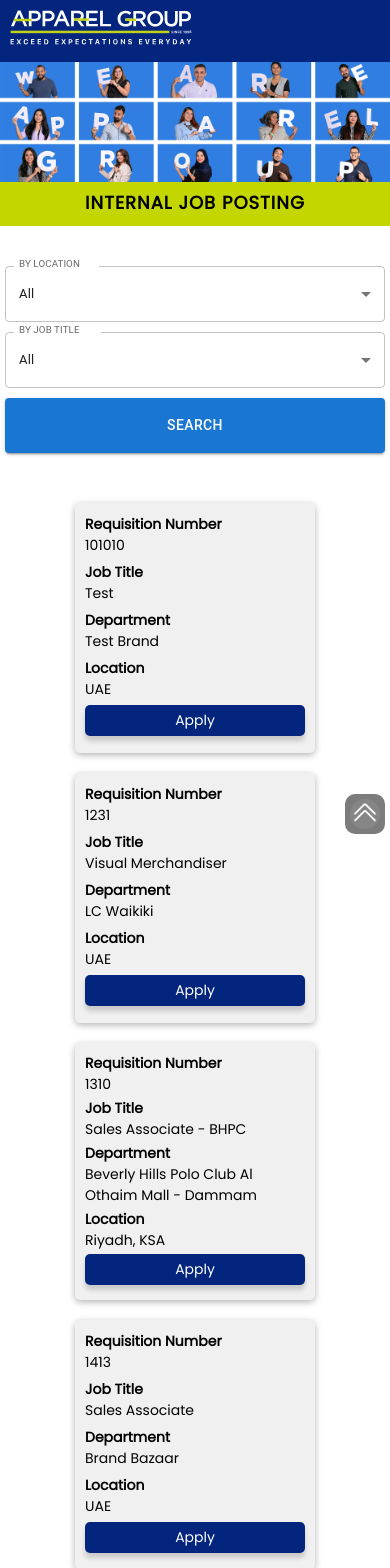
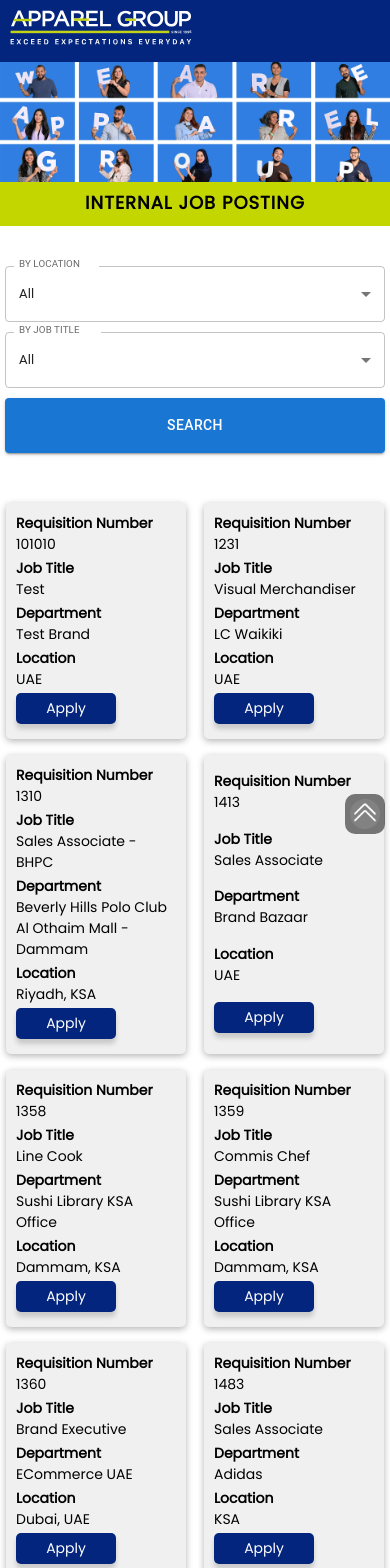
Before and after one commit to rabee-jaramani/Internal-Job-Posting, a React (Create React App) app: page / in a window 390 px wide. Shown: the top 1568 px of the page. Built offline with nearby package versions, Linux system fonts and the light colour scheme.

Commit message:
grid fixes

```diff
--- a/src/card/card.sass
+++ b/src/card/card.sass
@@ -1,6 +1,5 @@
 .card-cont
-    width: 240px
-    min-height: 250px
+    width: 200px
     padding: 10px 10px 15px 10px
     box-shadow: 0 2px 7px #0000004d
     background-color: #f0f0f0
@@ -27,6 +26,10 @@
     font-size: 14px
     box-shadow: 0 5px 5px #0000002a
     border-radius: 5px
+    width: 100px
     &:hover
         background-color: #c4d600
         color: #03257e
+@media screen and (max-width:600px)
+    .card-cont
+        width: 180px
--- a/src/cards/cards.sass
+++ b/src/cards/cards.sass
@@ -6,11 +6,16 @@
     margin-top: 30px
     width: 100%
     display: grid
-    grid-template-columns: repeat(auto-fit, minmax(240px, 1fr))
-    gap: 20px
+    grid-template-columns: repeat(auto-fit, minmax(200px, 1fr))
+    grid-gap: 1rem
+    grid-auto-flow: dense
+    justify-content: center
 .no-results
     font-size: 14px
     width: 100%
     padding: 20px
     background-color: #f55252
     text-align: center
+@media screen and (max-width:600px)
+    .cards-grid
+        grid-template-columns: repeat(2, min(180, 1fr))
--- a/src/form/Form2.js
+++ b/src/form/Form2.js
@@ -187,7 +187,7 @@
           `\nCountry: ` +
           country +
           `\nJob Location: ` +
-          location
+          location+
           `\nDate of Joining: ` +
           dateOfJoining
       );
```
